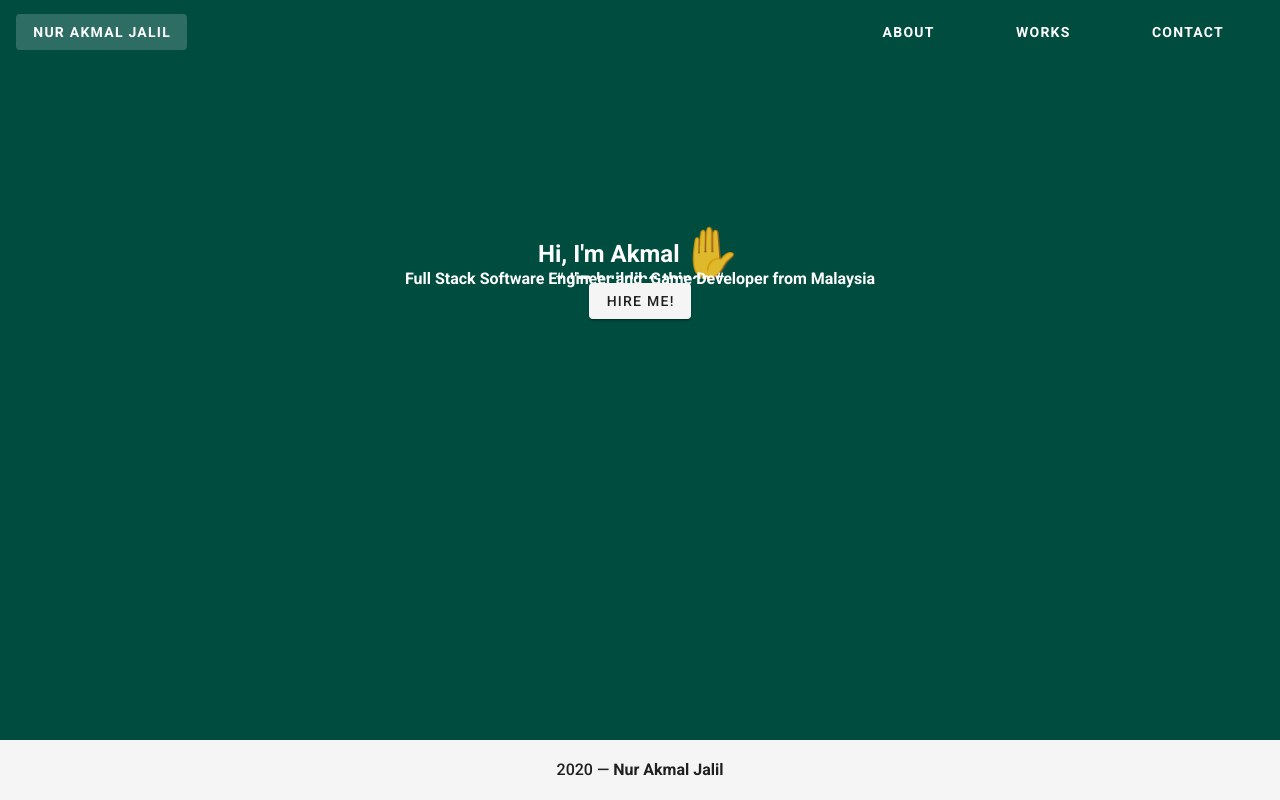
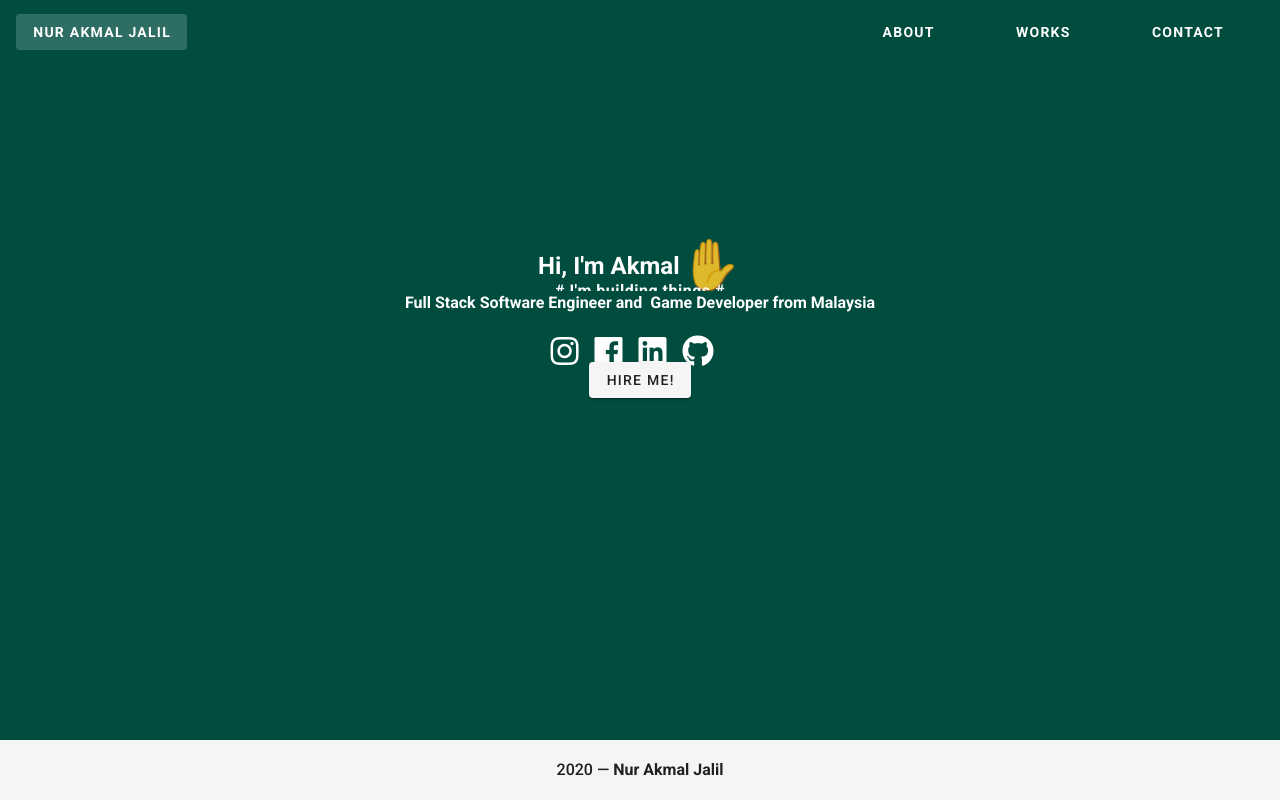
Before and after one commit to nurakmaljalil91/porfolio-page-4, a Vue app: page / in a window 1280 px wide. Built offline with nearby package versions, Linux system fonts and the light colour scheme.

Commit message:
add font awesome

```diff
--- a/public/index.html
+++ b/public/index.html
@@ -1,19 +1,25 @@
 <!DOCTYPE html>
 <html lang="en">
-  <head>
+
+<head>
     <meta charset="utf-8">
     <meta http-equiv="X-UA-Compatible" content="IE=edge">
     <meta name="viewport" content="width=device-width,initial-scale=1.0">
     <link rel="icon" href="<%= BASE_URL %>favicon.ico">
-    <title><%= htmlWebpackPlugin.options.title %></title>
+    <title>
+        <%= htmlWebpackPlugin.options.title %>
+    </title>
     <link rel="stylesheet" href="https://fonts.googleapis.com/css?family=Roboto:100,300,400,500,700,900">
     <link rel="stylesheet" href="https://cdn.jsdelivr.net/npm/@mdi/font@latest/css/materialdesignicons.min.css">
-  </head>
-  <body>
+    <link rel="stylesheet" href="https://use.fontawesome.com/releases/v5.6.3/css/all.css" integrity="sha384-UHRtZLI+pbxtHCWp1t77Bi1L4ZtiqrqD80Kn4Z8NTSRyMA2Fd33n5dQ8lWUE00s/" crossorigin="anonymous" />
+</head>
+
+<body>
     <noscript>
       <strong>We're sorry but <%= htmlWebpackPlugin.options.title %> doesn't work properly without JavaScript enabled. Please enable it to continue.</strong>
     </noscript>
     <div id="app"></div>
     <!-- built files will be auto injected -->
-  </body>
+</body>
+
 </html>
--- a/src/components/shared/Nav.vue
+++ b/src/components/shared/Nav.vue
@@ -10,16 +10,24 @@
     >
       <v-list>
         <v-list-item>
-          <router-link to="/" class="white--text"><strong>NUR AKMAL JALIL</strong> </router-link>
+          <router-link to="/" class="white--text"
+            ><strong>NUR AKMAL JALIL</strong>
+          </router-link>
         </v-list-item>
         <v-list-item>
-          <router-link to="/About" class="white--text">About</router-link>
+          <router-link to="/About" class="white--text"
+            ><strong>About</strong>
+          </router-link>
         </v-list-item>
         <v-list-item>
-          <router-link to="/Works" class="white--text">Works</router-link>
+          <router-link to="/Works" class="white--text"
+            ><strong> Works</strong></router-link
+          >
         </v-list-item>
         <v-list-item>
-          <router-link to="/Contact" class="white--text"><strong>Contact</strong> </router-link>
+          <router-link to="/Contact" class="white--text"
+            ><strong>Contact</strong>
+          </router-link>
         </v-list-item>
       </v-list>
     </v-navigation-drawer>
--- a/src/views/About.vue
+++ b/src/views/About.vue
@@ -21,5 +21,24 @@
         </v-card>
       </v-sheet>
     </v-row>
+    <v-container fluid>
+      <v-row class="mx-2">
+        <v-col cols="12">
+          <v-row align="center" justify="center">
+            <v-card> test </v-card>
+          </v-row>
+        </v-col>
+        <v-col cols="12">
+          <v-row align="center" justify="center">
+            <v-card flat class="mx-auto">
+              Lorem ipsum dolor sit amet, consectetur adipisicing elit. Enim id
+              voluptatibus officia aliquam voluptas. Obcaecati, recusandae!
+              Ducimus error expedita voluptatem mollitia rem? Quod repellendus
+              obcaecati pariatur suscipit harum ea architecto!
+            </v-card>
+          </v-row>
+        </v-col>
+      </v-row>
+    </v-container>
   </div>
 </template>
--- a/src/views/Home.vue
+++ b/src/views/Home.vue
@@ -1,5 +1,6 @@
 <template>
   <div class="home">
+    <v-container fluid>
       <v-row align="center" justify="center">
         <v-sheet class="teal darken-4 d-flex flex-column">
           <v-card flat class="teal darken-4">
@@ -17,7 +18,7 @@
             <v-row v-if="created" align="center" justify="center">
               <!-- <p class="yellow--text">{{ windowSize }}</p> -->
               <h2 class="white--text">Hi, I'm Akmal</h2>
-            <span style="font-size:50px;">&#9995;</span>
+              <span style="font-size: 50px">&#9995;</span>
             </v-row>
           </v-card>
 
@@ -30,17 +31,30 @@
           </v-card>
 
           <v-card flat class="teal darken-4">
-          <v-row align="center" justify="center">
+            <v-row align="center" justify="center" no-gutters>
               <p class="white--text mr-2">
-              <strong
-                >Full Stack Software Engineer and
-              </strong>
+                <strong>Full Stack Software Engineer and </strong>
               </p>
               <p class="white--text">
-              <strong
-                > Game Developer from Malaysia
-              </strong>
+                <strong> Game Developer from Malaysia </strong>
               </p>
+            </v-row>
+          </v-card>
+
+          <v-card flat class="teal darken-4 my-4">
+            <v-row align="center" justify="center">
+              <a href="https://www.instagram.com/nurakmaljalil/">
+                <i class="fab fa-instagram fa-2x mr-4 white--text"> </i>
+              </a>
+              <a href="https://www.facebook.com/nour.arc.malt">
+                <i class="fab fa-facebook fa-2x mr-4 white--text"> </i>
+              </a>
+              <a href="https://www.linkedin.com/in/nur-akmal-jalil-43a7b8174/">
+                <i class="fab fa-linkedin fa-2x mr-4 white--text"> </i>
+              </a>
+              <a href="https://github.com/nurakmaljalil91">
+                <i class="fab fa-github fa-2x mr-4 white--text"> </i>
+              </a>
             </v-row>
           </v-card>
 
@@ -51,6 +65,7 @@
           </v-card>
         </v-sheet>
       </v-row>
+    </v-container>
   </div>
 </template>
 
```
Lines whose indentation alone changed are shown as unchanged.
